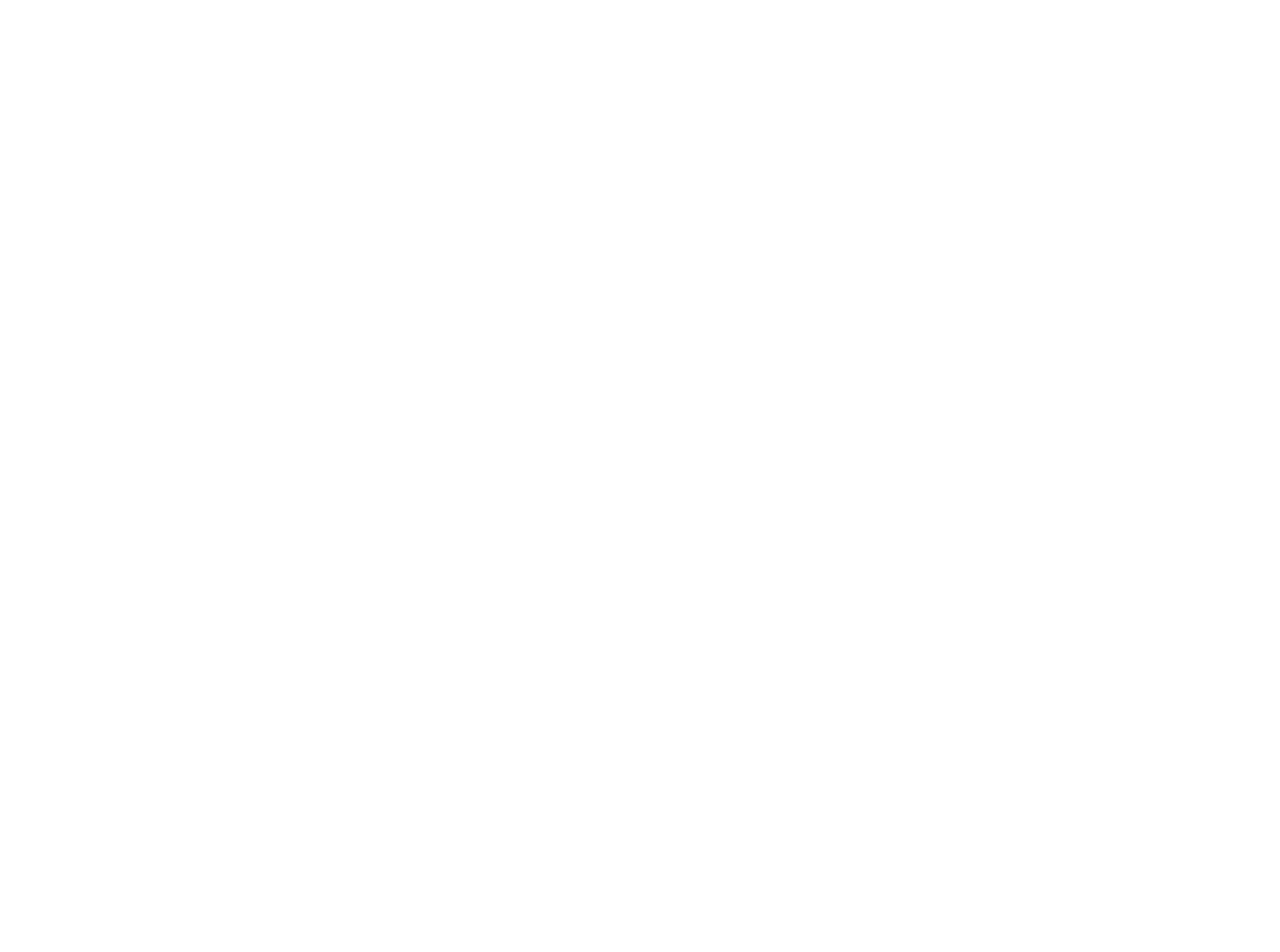
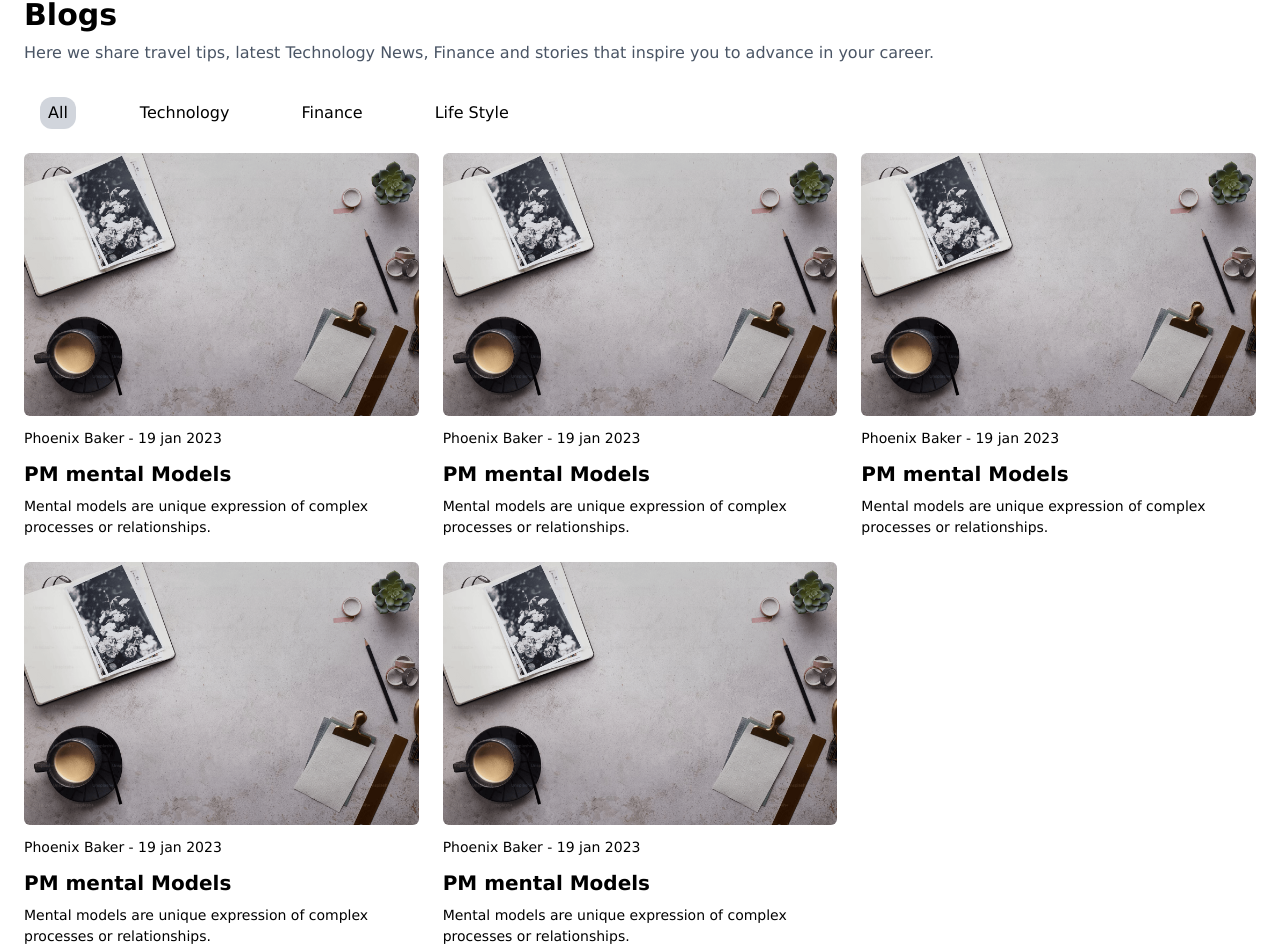
Before and after one commit to abdullahkhan-10/KhanBlog, a React (Vite) app: page / in a window 1280 px wide. Shown: the part 851-1803 px from the top of the page. Before the commit the page ends 800 px from the top, so only its background shows below. Built offline with nearby package versions, Linux system fonts and the light colour scheme.

Commit message:
All Blogs component added

```diff
--- a/src/App.jsx
+++ b/src/App.jsx
@@ -1,3 +1,4 @@
+import AllBlogs from "./components/AllBlogs"
 import Header from "./components/Header"
 
 function App() {
@@ -5,6 +6,8 @@ function App() {
   return (
     <div className="bg-white">
       <Header/>
+
+      <AllBlogs/>
     </div>
   )
 }
--- /dev/null
+++ b/src/components/AllBlogs.jsx
@@ -0,0 +1,73 @@
+import Blog1 from "../assets/blog1.png"
+
+const AllBlogs = () => {
+  return (
+    <section className="container mx-auto">
+        <div className="py-12 px-6">
+            <h1 className="text-3xl font-semibold">Blogs</h1>
+            <p className="mt-2 text-gray-600">Here we share travel tips, latest Technology News, Finance and stories that inspire you to advance in your career.</p>
+
+            <div className="flex gap-14 pt-8 pl-4">
+                <a href="#all" className="text-md py-1 px-2 bg-gray-300 hover:py-1 hover:px-2 rounded-xl transition duration-300">All</a>
+                <a href="#technology" className="text-md py-1 px-2 hover:bg-gray-300 hover:py-1 hover:px-2 rounded-xl transition duration-300">Technology</a>
+                <a href="#finance" className="text-md py-1 px-2 hover:bg-gray-300 hover:py-1 hover:px-2 rounded-xl transition duration-300">Finance</a>
+                <a href="#life_style" className="text-md py-1 px-2 hover:bg-gray-300 hover:py-1 hover:px-2 rounded-xl transition duration-300">Life Style</a>
+            </div>
+
+            {/* all blogs */}
+            <div className="py-6 grid sm:grid-cols-1 md:grid-cols-2 lg:grid-cols-3 gap-6 w-full">
+
+                <div className="flex flex-col w-full">
+                    <img src={Blog1} alt="image" className="min-w-[340px] rounded-md" />
+                    <p className="text-md md:text-sm py-3">Phoenix Baker - <span>19 jan 2023</span></p>
+
+                    <div className="min-w-[380px] md:min-w-[360px]">
+                        <h1 className="text-2xl md:text-xl font-semibold">PM mental Models</h1>
+                        <p className="pt-2 sm:text-md md:text-[14px]">Mental models are unique expression of complex processes or relationships.</p>
+                    </div>
+                </div>
+                <div className="flex flex-col w-full">
+                    <img src={Blog1} alt="image" className="min-w-[340px] rounded-md" />
+                    <p className="text-md md:text-sm py-3">Phoenix Baker - <span>19 jan 2023</span></p>
+
+                    <div className="min-w-[380px] md:min-w-[360px]">
+                        <h1 className="text-2xl md:text-xl font-semibold">PM mental Models</h1>
+                        <p className="pt-2 sm:text-md md:text-[14px]">Mental models are unique expression of complex processes or relationships.</p>
+                    </div>
+                </div>
+                <div className="flex flex-col w-full">
+                    <img src={Blog1} alt="image" className="min-w-[340px] rounded-md" />
+                    <p className="text-md md:text-sm py-3">Phoenix Baker - <span>19 jan 2023</span></p>
+
+                    <div className="min-w-[380px] md:min-w-[360px]">
+                        <h1 className="text-2xl md:text-xl font-semibold">PM mental Models</h1>
+                        <p className="pt-2 sm:text-md md:text-[14px]">Mental models are unique expression of complex processes or relationships.</p>
+                    </div>
+                </div>
+                <div className="flex flex-col w-full">
+                    <img src={Blog1} alt="image" className="min-w-[340px] rounded-md" />
+                    <p className="text-md md:text-sm py-3">Phoenix Baker - <span>19 jan 2023</span></p>
+
+                    <div className="min-w-[380px] md:min-w-[360px]">
+                        <h1 className="text-2xl md:text-xl font-semibold">PM mental Models</h1>
+                        <p className="pt-2 sm:text-md md:text-[14px]">Mental models are unique expression of complex processes or relationships.</p>
+                    </div>
+                </div>
+                <div className="flex flex-col w-full">
+                    <img src={Blog1} alt="image" className="min-w-[340px] rounded-md" />
+                    <p className="text-md md:text-sm py-3">Phoenix Baker - <span>19 jan 2023</span></p>
+
+                    <div className="min-w-[380px] md:min-w-[360px]">
+                        <h1 className="text-2xl md:text-xl font-semibold">PM mental Models</h1>
+                        <p className="pt-2 sm:text-md md:text-[14px]">Mental models are unique expression of complex processes or relationships.</p>
+                    </div>
+                </div>
+
+            </div>
+
+        </div>
+    </section>
+  )
+}
+
+export default AllBlogs
```
